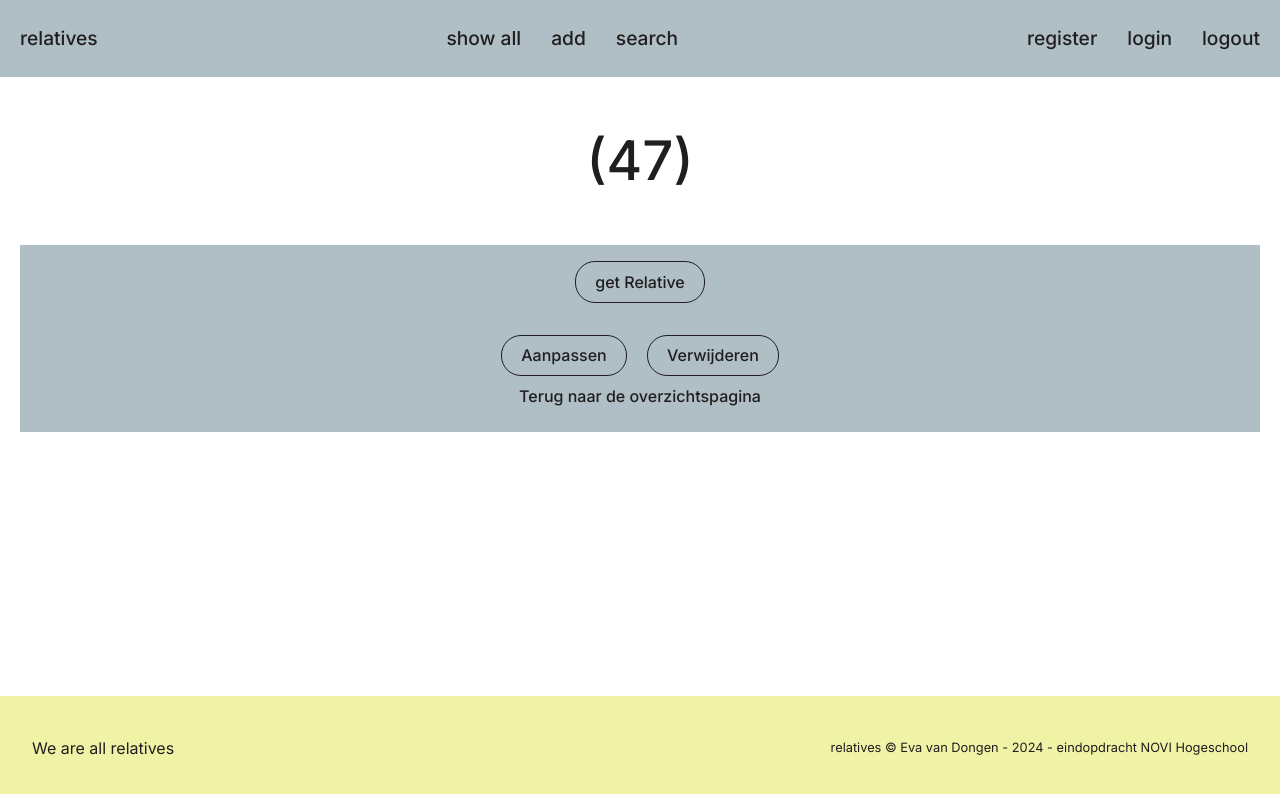
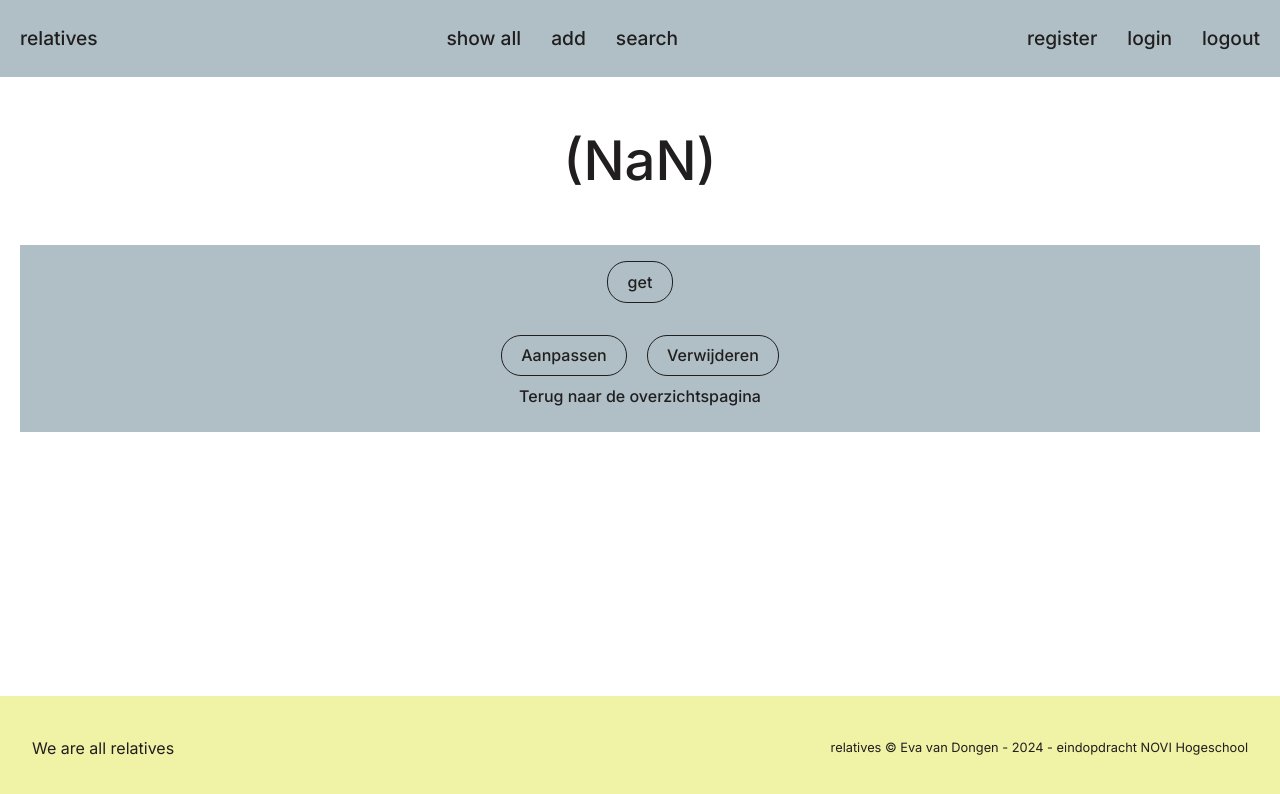
Before and after one commit to orphansocks/frontend-eindopdracht, a React (Vite) app: page /relatives/1 in a window 1280 px wide. Shown: the top 794 px of the page. Built offline with nearby package versions, Linux system fonts and the light colour scheme.

Commit message:
formatted relatives

```diff
--- a/src/components/portrait/Portrait.jsx
+++ b/src/components/portrait/Portrait.jsx
@@ -19,8 +19,11 @@ function Portrait({id, color, firstName}) {
         const centerX = canvas.width / 2 / scaleFactor;
         const centerY = canvas.height / 2 / scaleFactor;
         const radius = 80;
+        const radiusX = 40;
+        const radiusY = 80;
         const startAngle = 0;
         const endAngle = Math.PI * 2;
+
 
         // Draw the circle
         ctx.beginPath();
@@ -32,11 +35,44 @@ function Portrait({id, color, firstName}) {
         ctx.strokeStyle = {color}; // Outline color
         ctx.lineWidth = 1; // Outline thickness
         ctx.stroke();
+        ctx.closePath();
+
+        // Check if firstName is "Marie" to show the duplicated circle
+        if (firstName === "Marie") {
+            // Duplicate the circle and move it slightly
+            ctx.beginPath();
+            ctx.arc(centerX + 16, centerY + 0, radius, startAngle, endAngle); // Modify
+            // coordinates slightly
+            ctx.strokeStyle = color; // Outline color
+            ctx.lineWidth = 1; // Outline thickness
+            ctx.stroke();
+            ctx.closePath();
+        }
+
+        // Check if firstName is "Marie" to show the ellipse
+        if (firstName === "Eva") {
+
+            ctx.beginPath();
+            ctx.ellipse(centerX + 40, centerY + 0, radiusX, radiusY, 0, 0, 2 * Math.PI);
+
+            // Modify
+            // coordinates slightly
+            ctx.strokeStyle = color; // Outline color
+            ctx.lineWidth = 1; // Outline thickness
+            ctx.stroke();
+            ctx.closePath();
+        }
+
+
+
+
+
 
         // Anti aliasing
         ctx.imageSmoothingEnabled = false;
 
-        ctx.closePath();
+
+
     }, [id]); // Empty dependency array ensures useEffect runs only once after initial render
 
     return (
--- /dev/null
+++ b/src/helpers/calculateAge.js
@@ -0,0 +1,15 @@
+function calculateAge(dateOfBirth) {
+    const today = new Date();
+    const birthDate = new Date(dateOfBirth);
+
+    let age = today.getFullYear() - birthDate.getFullYear();
+    const differenceMonth = today.getMonth() - birthDate.getMonth();
+
+    if(differenceMonth < 0 || (differenceMonth === 0 && today.getDate() < birthDate.getDate())) {
+        age--;
+    }
+
+    return age;
+}
+
+export default calculateAge;
--- /dev/null
+++ b/src/helpers/formatBirthday.js
@@ -0,0 +1,21 @@
+function formatBirthday(dateOfBirth) {
+    const months = [
+        'January', 'February', 'March', 'April', 'May', 'June',
+        'July', 'August', 'September', 'October', 'November', 'December'
+    ];
+
+    //  The new Date object from the date of birth string
+    const dob = new Date(dateOfBirth);
+
+    // Extract day and month
+    const day = dob.getDate();
+    const monthIndex = dob.getMonth();
+    const monthName = months[monthIndex];
+
+    // Format the new date
+    const formattedDate = `${day} ${monthName}`;
+
+    return formattedDate;
+}
+
+export default formatBirthday;
--- a/src/pages/relatives/SingleRelative.jsx
+++ b/src/pages/relatives/SingleRelative.jsx
@@ -4,6 +4,8 @@ import Portrait from "../../components/portrait/Portrait.jsx";
 import React, {useState} from "react";
 import axios from "axios";
 import ErrorMessage from "../../components/errors/ErrorMessage.jsx";
+import calculateAge from "../../helpers/calculateAge.js";
+import formatBirthday from "../../helpers/formatBirthday.js";
 
 function SingleRelative() {
 
@@ -33,7 +35,7 @@ function SingleRelative() {
 
         <>
 
-            <h1 className="page-title">{relative.firstName}(47)</h1>
+            <h1 className="page-title">{relative.firstName} ({calculateAge(relative.dob)})</h1>
 
             <section className="outer-content-container">
 
@@ -42,20 +44,24 @@ function SingleRelative() {
                     <Button
                         type="button"
                         onClick={ fetchRelativeById }
-                        variant="primary">get Relative</Button>
+                        variant="primary">get {relative.firstName}</Button>
 
                     {Object.keys(relative).length > 0 && (
+                        <>
+                            <h3>
+                                NAME {relative.firstName} NICKNAME {relative.nickName} BIRTHDAY {formatBirthday(relative.dob)} TOGETHER WITH {relative.nameOfPartner}, {relative.amountOfKids} KIDS: {relative.namesOfKids} MISC " {relative.misc} " OUR RELATION {relative.relation}
+                            </h3>
+                            <Portrait
+                                key={relative.id}
+                                id={relative.id}
+                                // firstName={relative.firstName}
+                            />
+                        </>
+                    )}
 
-                        <h3>NAME {relative.firstName} {relative.lastName} NICKNAME {relative.nickName} BIRTHDAY {relative.dob} TOGETHER WITH partner , {relative.amountOfKids} KIDS: {relative.namesOfKids} MISC " {relative.misc} " OUR RELATION {relative.relation} </h3>
-
-                    )}
                     {error && <ErrorMessage message="Something went wrong. Please try again." />}
 
 
-                    {/*<h3>NAME Marie Machielsen NICKNAME Marietje GEBOREN 10 juni 1976 GETROUWD met*/}
-                    {/*    Klaas Klaassen KIDS (3) Keesje Timmie & Sjakie RELATIVE Collega Utrecht MISC “geen sla geen*/}
-                    {/*    vla”*/}
-                    {/*</h3>*/}
 
 
 
```
